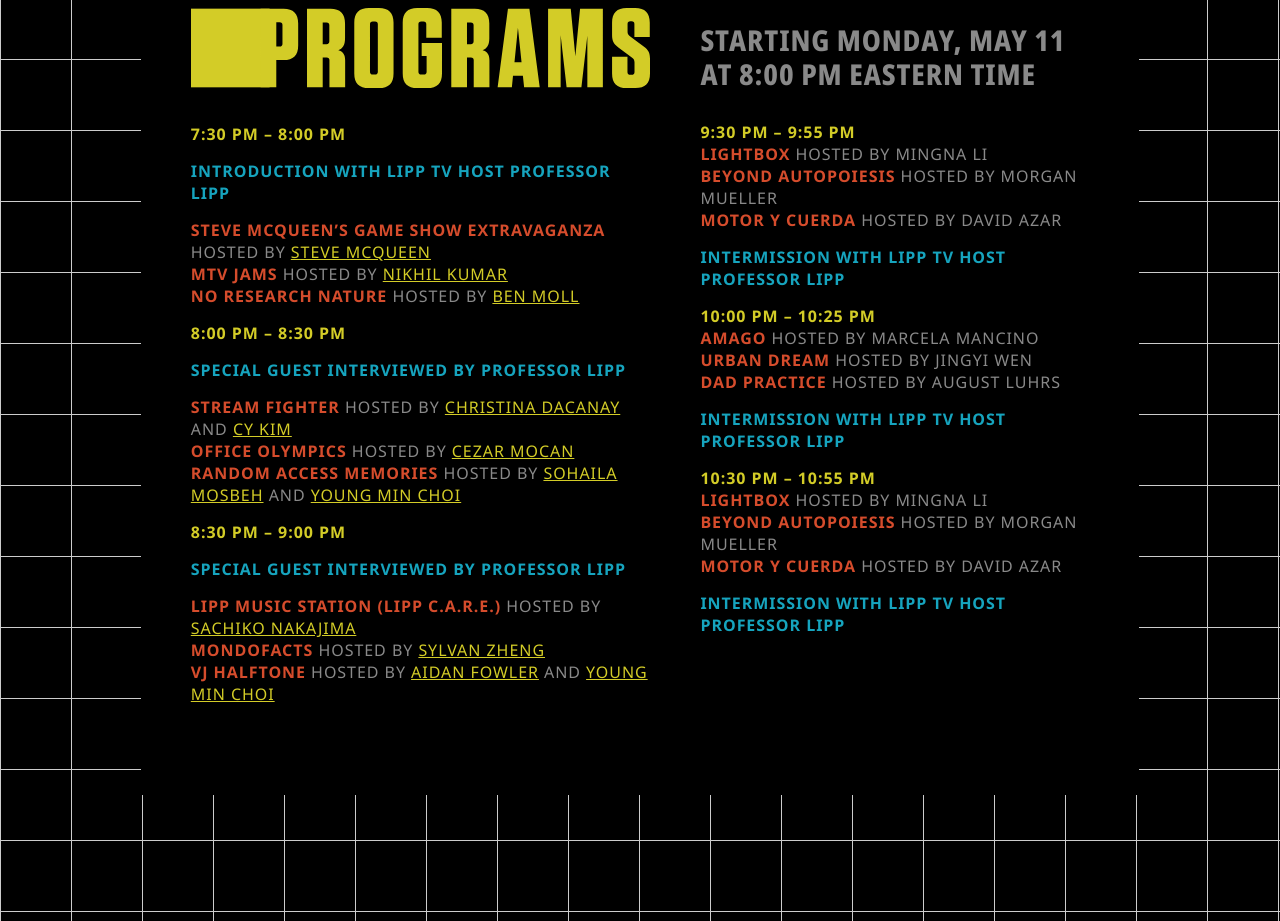
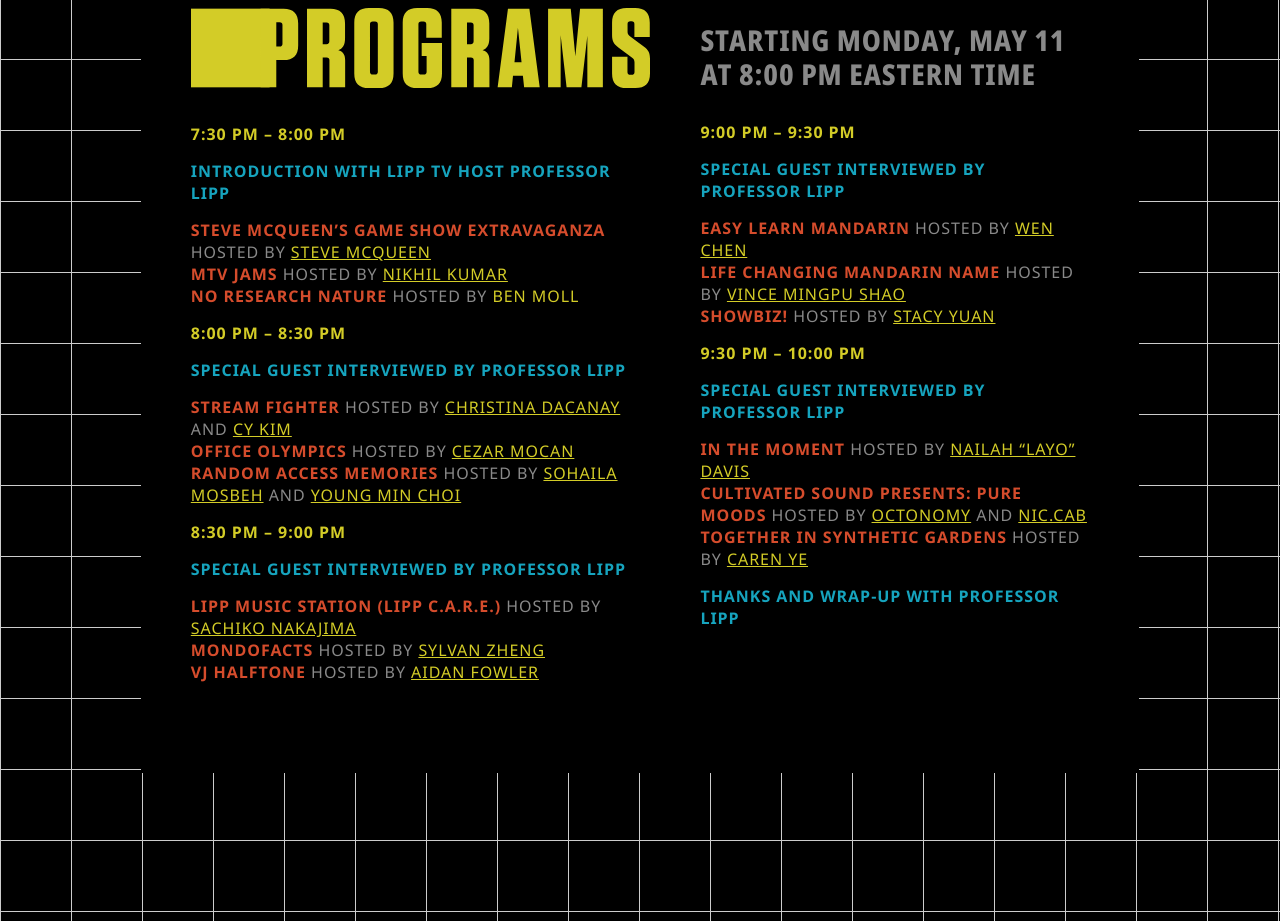
Before and after one commit to CezarMocan/lipp.tv, a Next.js app: page / in a window 1280 px wide. Shown: the part 2000-2921 px from the top of the page. Built offline with nearby package versions, Linux system fonts and the light colour scheme.

Commit message:
Program done

```diff
--- a/components/main.js
+++ b/components/main.js
@@ -158,8 +158,8 @@
               </div>
               <div className="program-section">
                 <div className="program-section-item"> <span className="color--orange type--bold">STEVE MCQUEEN’S GAME SHOW EXTRAVAGANZA </span>HOSTED BY <a href="http://nickbgrant.com/" className="color--yellow" target="__blank">STEVE MCQUEEN</a></div>
-                <div className="program-section-item"> <span className="color--orange type--bold">MTV JAMS </span>Hosted by <a href="" target="__blank" className="color--yellow">NIKHIL KUMAR</a> </div>
-                <div className="program-section-item"> <span className="color--orange type--bold">NO RESEARCH NATURE </span>Hosted by <a href="" target="__blank" className="color--yellow">BEN MOLL</a> </div>
+                <div className="program-section-item"> <span className="color--orange type--bold">MTV JAMS </span>Hosted by <a href="https://www.instagram.com/nkumarcreate/" target="__blank" className="color--yellow">NIKHIL KUMAR</a> </div>
+                <div className="program-section-item"> <span className="color--orange type--bold">NO RESEARCH NATURE </span>Hosted by <span className="color--yellow">BEN MOLL</span> </div>
               </div>
 
               <div className="program-section">
@@ -169,9 +169,9 @@
                 <div className="program-section-item color--blue type--bold">SPECIAL GUEST INTERVIEWED BY PROFESSOR LIPP</div>
               </div>
               <div className="program-section">
-                <div className="program-section-item"> <span className="color--orange type--bold">STREAM FIGHTER </span>HOSTED BY <a href="http://nickbgrant.com/" target="__blank" className="color--yellow">Christina Dacanay</a> and <a href="http://nickbgrant.com/" target="__blank" className="color--yellow">Cy Kim</a> </div>
-                <div className="program-section-item"> <span className="color--orange type--bold">OFFICE OLYMPICS </span>Hosted by <a href="http://nickbgrant.com/" target="__blank" className="color--yellow">Cezar Mocan</a> </div>
-                <div className="program-section-item"> <span className="color--orange type--bold">RANDOM ACCESS MEMORIES </span>Hosted by <a href="http://nickbgrant.com/" target="__blank" className="color--yellow">SOHAILA MOSBEH</a> and <a href="http://nickbgrant.com/" target="__blank" className="color--yellow">YOUNG MIN CHOI</a> </div>
+                <div className="program-section-item"> <span className="color--orange type--bold">STREAM FIGHTER </span>HOSTED BY <a href="http://www.cdacanay.com/" target="__blank" className="color--yellow">Christina Dacanay</a> and <a href="http://cy-kim.com" target="__blank" className="color--yellow">Cy Kim</a> </div>
+                <div className="program-section-item"> <span className="color--orange type--bold">OFFICE OLYMPICS </span>Hosted by <a href="https://www.instagram.com/cezarmocan/" target="__blank" className="color--yellow">Cezar Mocan</a> </div>
+                <div className="program-section-item"> <span className="color--orange type--bold">RANDOM ACCESS MEMORIES </span>Hosted by <a href="https://www.instagram.com/sohailamosbeh/" target="__blank" className="color--yellow">SOHAILA MOSBEH</a> and <a href="https://www.instagram.com/yumminny/" target="__blank" className="color--yellow">YOUNG MIN CHOI</a> </div>
               </div>
 
               <div className="program-section">
@@ -181,48 +181,43 @@
                 <div className="program-section-item color--blue type--bold">SPECIAL GUEST INTERVIEWED BY PROFESSOR LIPP</div>
               </div>
               <div className="program-section">
-                <div className="program-section-item"> <span className="color--orange type--bold">LIPP MUSIC STATION (LIPP C.A.R.E.) </span>HOSTED BY <a href="http://nickbgrant.com/" target="__blank" className="color--yellow">SACHIKO NAKAJIMA</a></div>
-                <div className="program-section-item"> <span className="color--orange type--bold">MONDOFACTS </span>Hosted by <a href="http://nickbgrant.com/" target="__blank" className="color--yellow">SYLVAN ZHENG</a> </div>
-                <div className="program-section-item"> <span className="color--orange type--bold">VJ HALFTONE </span>Hosted by <a href="http://nickbgrant.com/" target="__blank" className="color--yellow">AIDAN FOWLER</a> and <a href="http://nickbgrant.com/" target="__blank" className="color--yellow">YOUNG MIN CHOI</a> </div>
+                <div className="program-section-item"> <span className="color--orange type--bold">LIPP MUSIC STATION (LIPP C.A.R.E.) </span>HOSTED BY <a href="https://www.facebook.com/sachiko.nakajima.376" target="__blank" className="color--yellow">SACHIKO NAKAJIMA</a></div>
+                <div className="program-section-item"> <span className="color--orange type--bold">MONDOFACTS </span>Hosted by <a href="https://squidgetx.github.io/" target="__blank" className="color--yellow">SYLVAN ZHENG</a> </div>
+                <div className="program-section-item"> <span className="color--orange type--bold">VJ HALFTONE </span>Hosted by <a href="https://www.aidanlincoln.com/" target="__blank" className="color--yellow">AIDAN FOWLER</a></div>
               </div>
-
 
             </div>
             <div className="subsection subsection--schedule-right">
               <h3 className="no-mobile">Starting monday, may 11 <br/>at 8:00 pm Eastern time</h3>
+
               <div className="program-section">
-                <div className="program-section-item color--yellow type--bold">9:30 PM – 9:55 PM</div>
-                <div className="program-section-item"> <span className="color--orange type--bold">Lightbox </span>Hosted by Mingna Li </div>
-                <div className="program-section-item"> <span className="color--orange type--bold">Beyond Autopoiesis </span>Hosted by Morgan Mueller </div>
-                <div className="program-section-item"> <span className="color--orange type--bold">Motor Y Cuerda </span>Hosted by David Azar </div>
+                <div className="program-section-item color--yellow type--bold">9:00 PM – 9:30 PM</div>
+              </div>
+              <div className="program-section">
+                <div className="program-section-item color--blue type--bold">SPECIAL GUEST INTERVIEWED BY PROFESSOR LIPP</div>
+              </div>
+              <div className="program-section">
+                <div className="program-section-item"> <span className="color--orange type--bold">EASY LEARN MANDARIN </span>HOSTED BY <a href="https://www.instagram.com/wenandkuan/" target="__blank" className="color--yellow">WEN CHEN</a></div>
+                <div className="program-section-item"> <span className="color--orange type--bold">LIFE CHANGING MANDARIN NAME </span>Hosted by <a href="https://www.vinceshao.com" target="__blank" className="color--yellow">VINCE MINGPU SHAO</a> </div>
+                <div className="program-section-item"> <span className="color--orange type--bold">SHOWBIZ! </span>Hosted by <a href="https://www.instagram.com/stacyyyyuan/" target="__blank" className="color--yellow">STACY YUAN</a> </div>
               </div>
 
               <div className="program-section">
-                <div className="program-section-item color--blue type--bold">INTERMISSION WITH LIPP TV HOST PROFESSOR LIPP</div>
+                <div className="program-section-item color--yellow type--bold">9:30 PM – 10:00 PM</div>
+              </div>
+              <div className="program-section">
+                <div className="program-section-item color--blue type--bold">SPECIAL GUEST INTERVIEWED BY PROFESSOR LIPP</div>
+              </div>
+              <div className="program-section">
+                <div className="program-section-item"> <span className="color--orange type--bold">IN THE MOMENT </span>HOSTED BY <a href="https://www.instagram.com/nailahfdavis/" target="__blank" className="color--yellow">NAILAH “LAYO” DAVIS</a></div>
+                <div className="program-section-item"> <span className="color--orange type--bold">CULTIVATED SOUND PRESENTS: PURE MOODS </span>Hosted by <a href="https://www.instagram.com/octonomy/" target="__blank" className="color--yellow">OCTONOMY</a> and <a href="https://www.instagram.com/nic.cab/" target="__blank" className="color--yellow">NIC.CAB</a> </div>
+                <div className="program-section-item"> <span className="color--orange type--bold">TOGETHER IN SYNTHETIC GARDENS </span>Hosted by <a href="https://www.instagram.com/carebearye/" target="__blank" className="color--yellow">CAREN YE</a> </div>
               </div>
 
               <div className="program-section">
-                <div className="program-section-item color--yellow type--bold">10:00 PM – 10:25 PM</div>
-                <div className="program-section-item"> <span className="color--orange type--bold">Amago </span>Hosted by Marcela Mancino </div>
-                <div className="program-section-item"> <span className="color--orange type--bold">Urban Dream </span>Hosted by Jingyi Wen </div>
-                <div className="program-section-item"> <span className="color--orange type--bold">Dad Practice </span>Hosted by August Luhrs </div>
+                <div className="program-section-item color--blue type--bold">Thanks and wrap-up with PROFESSOR LIPP</div>
               </div>
 
-
-              <div className="program-section">
-                <div className="program-section-item color--blue type--bold">INTERMISSION WITH LIPP TV HOST PROFESSOR LIPP</div>
-              </div>
-
-              <div className="program-section">
-                <div className="program-section-item color--yellow type--bold">10:30 PM – 10:55 PM</div>
-                <div className="program-section-item"> <span className="color--orange type--bold">Lightbox </span>Hosted by Mingna Li </div>
-                <div className="program-section-item"> <span className="color--orange type--bold">Beyond Autopoiesis </span>Hosted by Morgan Mueller </div>
-                <div className="program-section-item"> <span className="color--orange type--bold">Motor Y Cuerda </span>Hosted by David Azar </div>
-              </div>
-
-              <div className="program-section">
-                <div className="program-section-item color--blue type--bold">INTERMISSION WITH LIPP TV HOST PROFESSOR LIPP</div>
-              </div>
             </div>
           </div>
 
```
